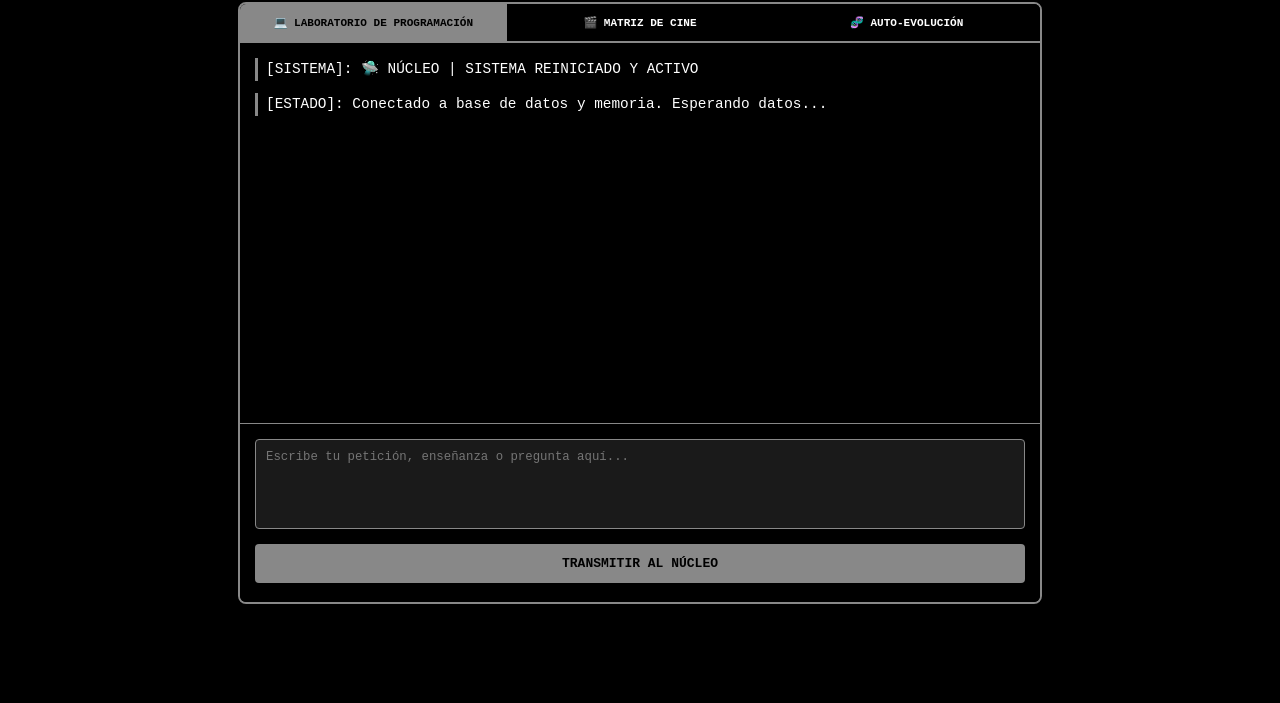
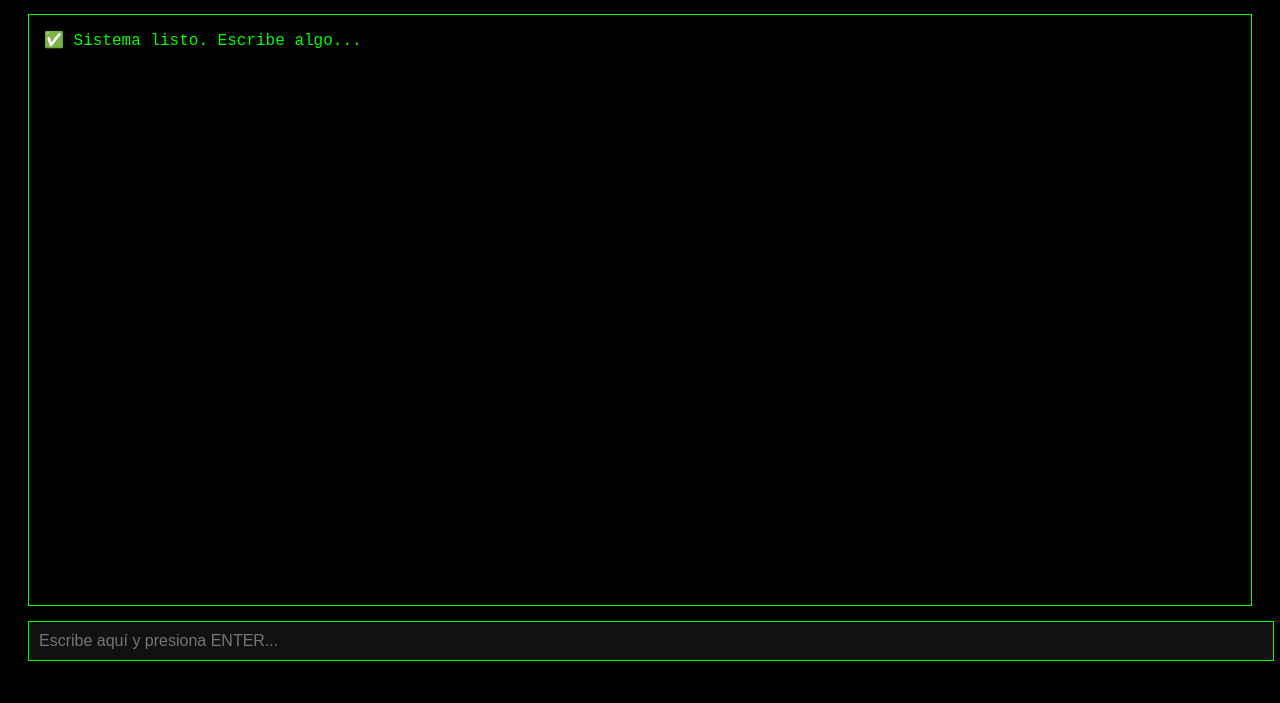
Before and after one commit to datosfresia-stack/blank-app, a plain HTML site: page index.html in a window 1280 px wide. Shown: the part 97-800 px from the top of the page. Drawn offline with Linux system fonts and the light colour scheme.

Commit message:
Versión final - funciona en local y lista para nube

```diff
--- a/index.html
+++ b/index.html
@@ -3,169 +3,67 @@
 <head>
     <meta charset="UTF-8">
     <meta name="viewport" content="width=device-width, initial-scale=1.0">
-    <title>🛸 NÚCLEO — Consola de Comando</title>
+    <title>NUCLEO AUTÓNOMO | CONSOLA</title>
     <style>
         body {
-            background: #000000 !important;
-            color: #ffffff !important;
+            background-color: #000;
+            color: #0f0;
             font-family: 'Courier New', Courier, monospace;
-            margin: 0;
+            padding: 20px;
+            font-size: 16px;
+        }
+        #consola {
+            border: 1px solid #0f0;
             padding: 15px;
-            display: flex;
-            justify-content: center;
-            align-items: center;
-            min-height: 100vh;
-            box-sizing: border-box;
+            height: 70vh;
+            overflow-y: auto;
+            margin-bottom: 15px;
+            white-space: pre-wrap;
         }
-        .console-container {
+        #entrada {
             width: 100%;
-            max-width: 800px;
-            background: #000000;
-            border: 2px solid #888888;
-            border-radius: 8px;
-            overflow: hidden;
-        }
-        .tabs-bar {
-            display: flex;
-            background: #111111;
-            border-bottom: 2px solid #888888;
-        }
-        .tab-btn {
-            flex:1;
-            background:#000;
-            border:none;
-            color:#ffffff;
-            padding:12px;
-            cursor:pointer;
-            font-family:monospace;
-            font-weight:bold;
-            transition:all 0.2s;
-            text-transform:uppercase;
-            font-size:0.85em;
-        }
-        .tab-btn.active {
-            color:#000;
-            background:#888888;
-        }
-        .console-log {
-            height:350px;
-            padding:15px;
-            overflow-y:auto;
-            background:#000000;
-            border-bottom:1px solid #888888;
-            font-size:0.9em;
-            line-height:1.6;
-        }
-        .log-entry {
-            margin-bottom:12px;
-            border-left:3px solid #888888;
-            padding-left:8px;
-        }
-        .input-area {
-            padding:15px;
-            background:#000000;
-        }
-        textarea {
-            width:100%;
-            height:90px;
-            background:#1a1a1a;
-            color:#ffffff !important;
-            border:1px solid #888888;
-            border-radius:4px;
-            padding:10px;
-            font-family:monospace;
-            font-size:0.95em;
-            box-sizing:border-box;
-            resize:none;
-        }
-        textarea:focus { outline:none; box-shadow:0 0 6px #aaaaaa; }
-        .send-btn {
-            width:100%;
-            background:#888888;
-            color:#000000;
-            border:none;
-            padding:12px;
-            font-size:1em;
-            font-weight:bold;
-            font-family:monospace;
-            cursor:pointer;
-            border-radius:4px;
-            margin-top:10px;
-            transition:all 0.3s;
-            text-transform:uppercase;
-        }
-        .send-btn:hover { background:#aaaaaa; }
-        .estado {
-            font-size:0.8em;
-            color:#bbbbbb;
-            margin-top:4px;
+            background: #111;
+            border: 1px solid #0f0;
+            color: #0f0;
+            padding: 10px;
+            font-size: 16px;
         }
     </style>
 </head>
 <body>
-    <div class="console-container">
-        <div class="tabs-bar">
-            <button class="tab-btn active" onclick="cambiarCanal('ingenieria', this)">💻 LABORATORIO DE PROGRAMACIÓN</button>
-            <button class="tab-btn" onclick="cambiarCanal('peliculas', this)">🎬 MATRIZ DE CINE</button>
-            <button class="tab-btn" onclick="cambiarCanal('evolucion', this)">🧬 AUTO-EVOLUCIÓN</button>
-        </div>
-
-        <div id="console-log" class="console-log">
-            <div class="log-entry">[SISTEMA]: 🛸 NÚCLEO | SISTEMA REINICIADO Y ACTIVO</div>
-            <div class="log-entry">[ESTADO]: Conectado a base de datos y memoria. Esperando datos...</div>
-        </div>
-
-        <div class="input-area">
-            <textarea id="idea-input" placeholder="Escribe tu petición, enseñanza o pregunta aquí..."></textarea>
-            <button class="send-btn" onclick="transmitirAlNucleo()">TRANSMITIR AL NÚCLEO</button>
-            <div class="estado" id="estado-sistema"></div>
-        </div>
-    </div>
+    <h1>🚀 NÚCLEO AUTÓNOMO - SISTEMA OPERATIVO</h1>
+    <div id="consola">✅ Sistema listo. Escribe algo...</div>
+    <input type="text" id="entrada" placeholder="Escribe aquí y presiona ENTER...">
 
     <script>
-        let canalActual = 'ingenieria';
+        const consola = document.getElementById('consola');
+        const entrada = document.getElementById('entrada');
 
-        function cambiarCanal(nuevoCanal, el) {
-            canalActual = nuevoCanal;
-            document.querySelectorAll('.tab-btn').forEach(b=>b.classList.remove('active'));
-            el.classList.add('active');
-            let nombre = nuevoCanal === 'ingenieria' ? 'INGENIERÍA' : nuevoCanal === 'peliculas' ? 'PELÍCULAS' : 'EVOLUCIÓN';
-            agregarEntrada(`[SISTEMA]: Cambiado a ${nombre}. Modo especial activado.`);
-        }
+        entrada.addEventListener('keypress', function(e) {
+            if (e.key === 'Enter') {
+                const mensaje = entrada.value;
+                if (!mensaje) return;
 
-        function agregarEntrada(texto, esUsuario = false) {
-            const log = document.getElementById('console-log');
-            const div = document.createElement('div');
-            div.className = 'log-entry';
-            div.style.color = esUsuario ? '#cccccc' : '#ffffff';
-            div.textContent = texto;
-            log.appendChild(div);
-            log.scrollTop = log.scrollHeight;
-        }
+                // Mostramos lo que escribes
+                consola.innerHTML += `\n> ${mensaje}`;
+                entrada.value = "";
 
-        async function transmitirAlNucleo() {
-            const input = document.getElementById('idea-input');
-            const mensaje = input.value.trim();
-            if (!mensaje) return;
-
-            agregarEntrada(`[TÚ]: ${mensaje}`, true);
-            input.value = '';
-            document.getElementById('estado-sistema').textContent = "⚛️ Analizando...";
-
-            try {
-                const res = await fetch('/transmitir', {
+                // Enviamos al sistema
+                fetch('/transmitir', {
                     method: 'POST',
                     headers: {'Content-Type': 'application/json'},
-                    body: JSON.stringify({mensaje, canal:canalActual})
+                    body: JSON.stringify({mensaje: mensaje, canal: "PRUEBA_LOCAL"})
+                })
+                .then(res => res.json())
+                .then(datos => {
+                    consola.innerHTML += `\n${datos.respuesta}`;
+                    consola.scrollTop = consola.scrollHeight;
+                })
+                .catch(err => {
+                    consola.innerHTML += `\n❌ ERROR: No hay conexión con el núcleo`;
                 });
-                const data = await res.json();
-                agregarEntrada(`[NÚCLEO]: ${data.respuesta}`);
-                document.getElementById('estado-sistema').textContent = `💾 ${data.estado}`;
-            } catch(e) {
-                agregarEntrada(`[ERROR]: ${e}`);
-                document.getElementById('estado-sistema').textContent = "❌ Fallo de conexión";
             }
-        }
+        });
     </script>
 </body>
 </html>
--- a/requisitos.txt
+++ b/requisitos.txt
@@ -1,5 +1,5 @@
 fastapi
 uvicorn
 sqlalchemy
-aiomysql
+aiosqlite
 python-multipart
```
Also changed, not shown: 3 other files.
